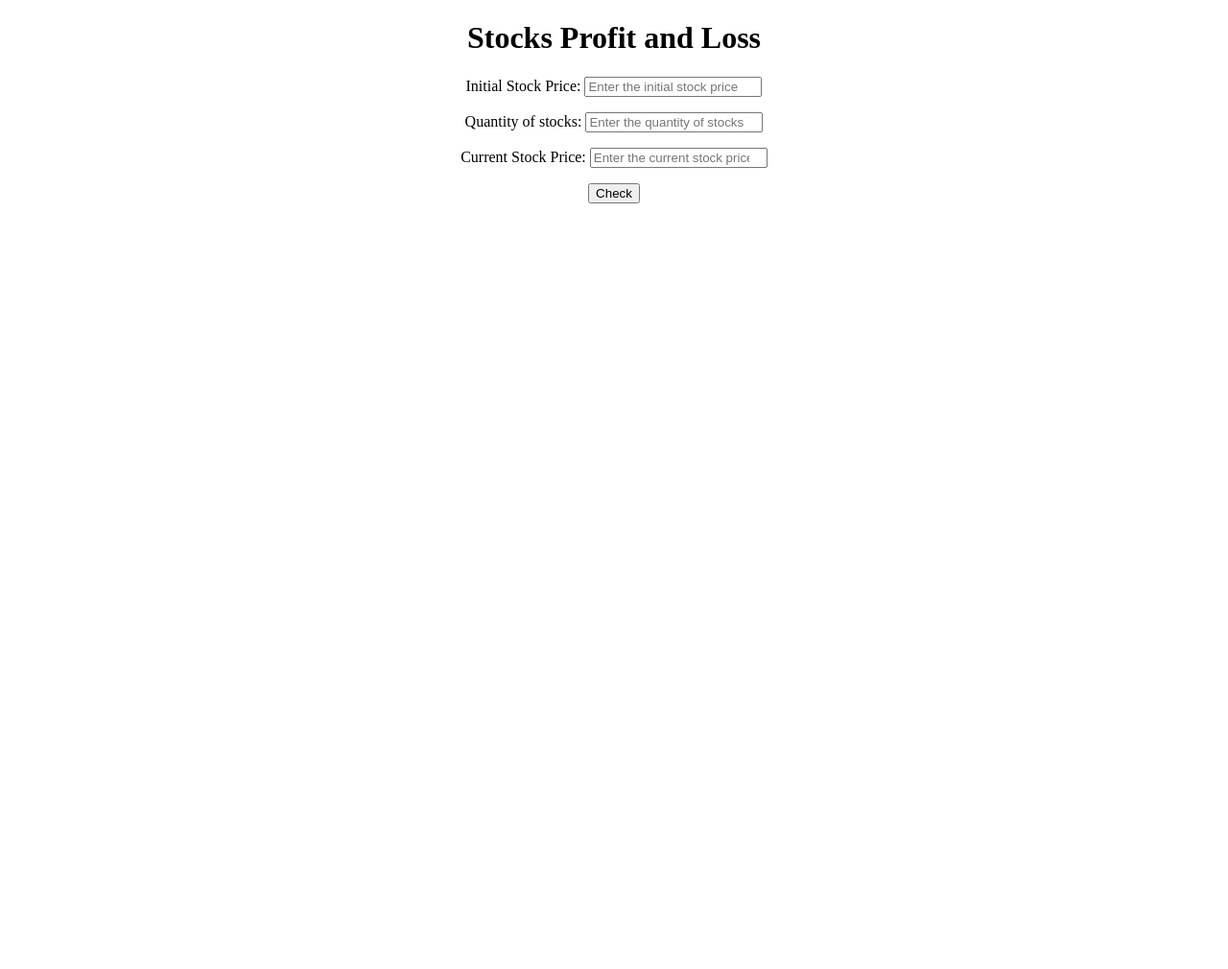
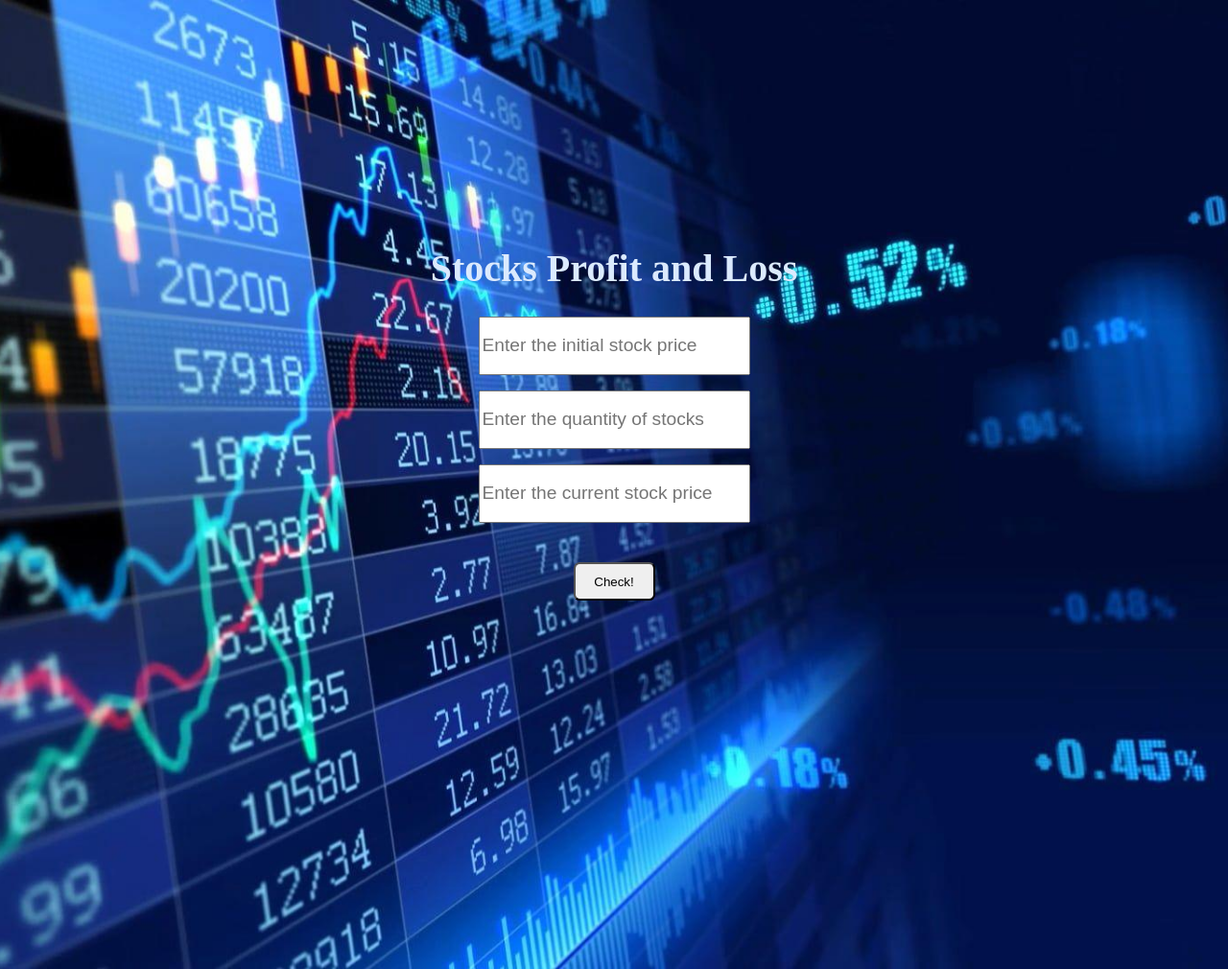
Before and after one commit to abhishek17551/stock-purchase-profit-loss, a plain HTML site: page index.html in a window 1280 px wide. Shown: the whole page at 96% size. Before the commit the page ends 800 px from the top, so only its background shows below. Drawn offline with Linux system fonts and the light colour scheme; a web font is replaced by a local one.

Commit message:
final-code with styles

```diff
--- a/index.html
+++ b/index.html
@@ -6,25 +6,26 @@
     <meta name="viewport" content="width=device-width, initial-scale=1.0">
     <title>Stock Profit or Loss</title>
     <link rel="stylesheet" href="style.css">
+    <link rel="stylesheet" href="https://fonts.googleapis.com/css?family=Trirong">
 </head>
 <body>
     <h1>Stocks Profit and Loss</h1>
-    <label for="initial-price">Initial Stock Price:
+    <label for="initial-price">
         <input type="number" id="initial-price" placeholder ="Enter the initial stock price" />
     </label>
 
 
-    <label for="stocks-quantity">Quantity of stocks:
+    <label for="stocks-quantity">
         <input type="number" id="stocks-quantity" placeholder="Enter the quantity of stocks" />
     </label>
 
 
-    <label for="current-price">Current Stock Price:
+    <label for="current-price">
         <input type="number" id="current-price" placeholder="Enter the current stock price" />
     </label>
 
 
-    <button id="submit-btn">Check</button>
+    <button id="submit-btn">Check! </button>
 
     <div id="output-box"></div>
     <script src="script.js"></script>
--- a/style.css
+++ b/style.css
@@ -1,9 +1,44 @@
 body {
     text-align: center;
+    background-image: url('stock-img.jpg');
+    background-position: center; /* Center the image */
+    background-repeat: no-repeat; /* Do not repeat the image */
+    background-size: cover;
+    margin-top: 20%;
+    margin-bottom: 30%;
+    font-family: "Trirong", serif;
+}
 
+h1 {
+    color: #DBEAFE ;
+    font-size: 40px;
 }
 
 label {
     display: block;
     padding-bottom: 1rem;
 }
+
+#initial-price, #stocks-quantity, #current-price {
+    height: 55px;
+    width: 275px;
+    font-size: larger;
+}
+
+#submit-btn {
+    margin-top: 2%;
+    height: 40px;
+    width: 85px;
+    cursor: pointer;
+    border-radius: .4rem;
+}
+
+#output-box {
+    margin-top: 3%;
+    text-align: center;
+    color: wheat;
+    font-size: larger;
+    font-weight: bold;
+
+
+}
```
Also changed, not shown: stock-img.jpg (added).
